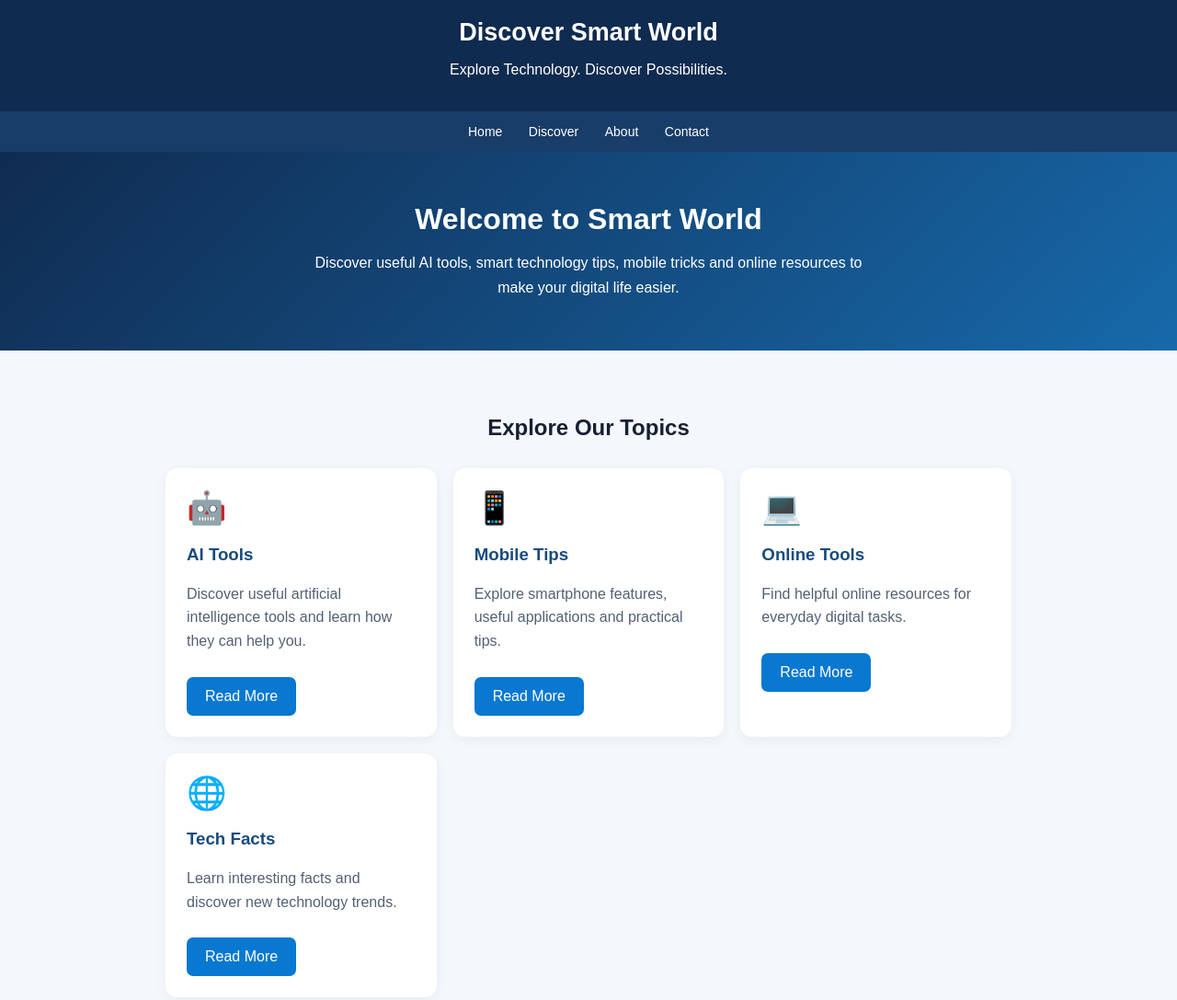
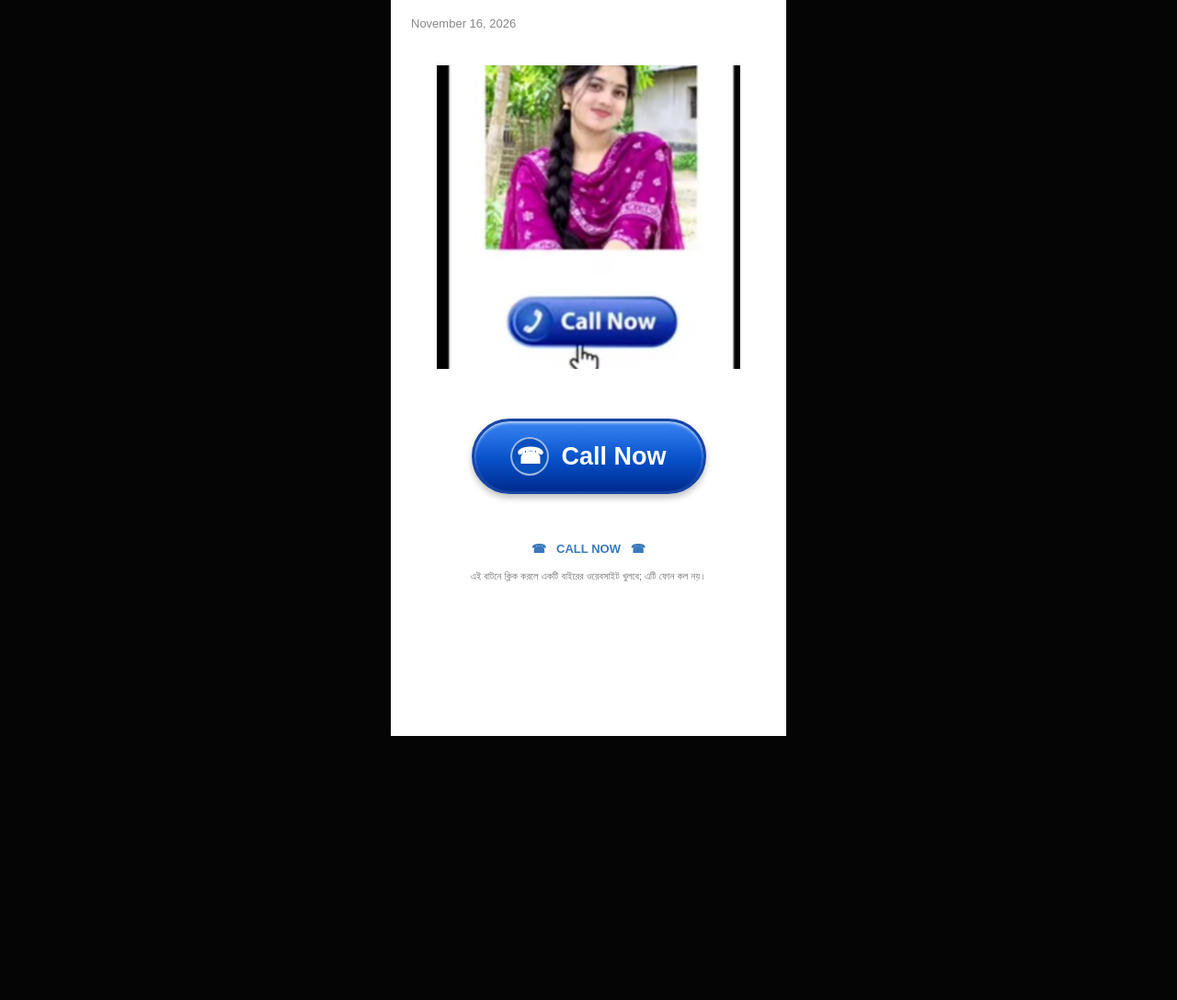
Before and after one commit to mdbipulsarker543-cpu/discover-smart-world, a plain HTML site: page index.html in a window 1280 px wide. Shown: the top 1087 px of the page at 92% size. After the commit the page ends 832 px from the top, so only its background shows below. Drawn offline with Linux system fonts and the light colour scheme.

Commit message:
Add files via upload

```diff
--- a/index.html
+++ b/index.html
@@ -1,116 +1,67 @@
-
 <!DOCTYPE html>
 <html lang="en">
 <head>
   <meta charset="UTF-8">
   <meta name="viewport" content="width=device-width, initial-scale=1.0">
-<meta name="description" content="Discover useful AI tools, technology tips, smartphone tricks and helpful online resources.">
-<title>Discover Smart World | AI & Technology</title>
+  <meta name="theme-color" content="#050505">
+  <title>Discover More</title>
   <style>
-*{box-sizing:border-box}
-body{margin:0;font-family:Arial,sans-serif;background:#f4f7fb;color:#172033}
-header{background:#102b50;color:white;padding:20px;text-align:center}
-header h1{margin:0;font-size:27px}
-nav{background:#183d68;padding:13px;text-align:center}
-nav a{color:white;text-decoration:none;margin:0 12px;font-size:14px}
-.hero{padding:55px 20px;text-align:center;background:linear-gradient(135deg,#102b50,#1769aa);color:white}
-.hero h2{font-size:32px;margin:0 0 15px}
-.hero p{line-height:1.7;max-width:600px;margin:auto}
-.container{max-width:950px;margin:25px auto;padding:15px}
-.section-title{text-align:center;margin:30px 0}
-.cards{display:grid;grid-template-columns:repeat(auto-fit,minmax(220px,1fr));gap:18px}
-.card{background:white;padding:23px;border-radius:13px;box-shadow:0 3px 14px #0000000d}
-.card .emoji{font-size:35px}
-.card h3{color:#174b7e}
-.card p{line-height:1.6;color:#526174}
-.btn{display:inline-block;background:#0878d1;color:white;padding:12px 20px;border-radius:7px;text-decoration:none;margin-top:10px}
-.info{background:white;padding:25px;border-radius:12px;margin-top:25px;line-height:1.8}
-footer{background:#102b50;color:white;text-align:center;padding:25px;margin-top:35px}
-footer a{color:white;margin:8px}
-@media (max-width: 600px) {
-  .cards {
-    grid-template-columns: 1fr;
+    * { box-sizing: border-box; }
+    body {
+      margin: 0; min-height: 100vh; background: #050505;
+      display: flex; justify-content: center; align-items: flex-start;
+      padding: 0 12px 32px; font-family: Arial, sans-serif;
     }
-
-  .hero h2 {
-    font-size: 26px;
+    .page {
+      width: 100%; max-width: 430px; min-height: 100vh;
+      background: #fff; color: #222; padding: 18px 22px 45px;
+      text-align: center;
     }
-
-  nav a {
-    margin: 0 6px;
-    font-size: 12px;
+    .date { text-align: left; color: #888; font-size: 13px; margin-bottom: 38px; }
+    .photo {
+      display: block; width: 100%; max-width: 330px; height: auto;
+      aspect-ratio: 1 / 1; object-fit: cover; margin: 0 auto;
     }
+    .cta-wrap { margin: 54px auto 0; }
+    .cta {
+      display: inline-flex; align-items: center; justify-content: center; gap: 13px;
+      min-width: 255px; padding: 17px 27px; border-radius: 999px;
+      color: white; text-decoration: none; font-size: 27px; font-weight: 700;
+      background: linear-gradient(180deg, #3985f4 0%, #0750c9 55%, #002b8e 100%);
+      border: 3px solid #1745a5;
+      box-shadow: inset 0 2px 3px rgba(255,255,255,.65), 0 4px 7px rgba(0,0,0,.25);
+    }
+    .phone {
+      width: 42px; height: 42px; border-radius: 50%; display: grid;
+      place-items: center; background: #0750bd; border: 2px solid rgba(255,255,255,.6);
+      font-size: 24px;
+    }
+    .small-link { display: inline-block; margin-top: 52px; color: #3979bd; font-size: 13px; font-weight: 700; text-decoration: none; }
+    .disclosure { margin: 13px auto 0; max-width: 280px; color: #777; font-size: 11px; line-height: 1.5; }
+    @media (max-width: 360px) {
+      .page { padding-left: 16px; padding-right: 16px; }
+      .cta { min-width: 225px; font-size: 24px; }
     }
   </style>
 </head>
 <body>
-<header>
-<h1>Discover Smart World</h1>
-<p>Explore Technology. Discover Possibilities.</p>
-</header>
-<nav>
-<a href="#home">Home</a>
-<a href="#discover">Discover</a>
-<a href="#about">About</a>
-<a href="#contact">Contact</a>
-</nav>
-<section class="hero" id="home">
-<h2>Welcome to Smart World</h2>
-<p>Discover useful AI tools, smart technology tips, mobile tricks and online resources to make your digital life easier.</p>
-</section>
-<main class="container">
-<h2 class="section-title" id="discover">Explore Our Topics</h2>
-<div class="cards">
-<div class="card">
-<div class="emoji">🤖</div>
-<h3>AI Tools</h3>
-<p>Discover useful artificial intelligence tools and learn how they can help you.</p>
-<a class="btn" href="ai-tools.html">Read More</a>
+  <main class="page">
+    <div class="date" id="today"></div>
+    <img class="photo" src="photo.jpg" alt="Featured photo">
+    <div class="cta-wrap">
+      <a class="cta" href="https://asiafilm.org/4/858a13951f405faf3e00529d1e550bd2"
+         target="_blank" rel="nofollow sponsored noopener">
+        <span class="phone" aria-hidden="true">☎</span>
+        <span>Call Now</span>
+      </a>
     </div>
-<div class="card">
-<div class="emoji">📱</div>
-<h3>Mobile Tips</h3>
-<p>Explore smartphone features, useful applications and practical tips.</p>
-<a class="btn" href="android-apps.html">Read More</a>
-</div>
-<div class="card">
-<div class="emoji">💻</div>
-<h3>Online Tools</h3>
-<p>Find helpful online resources for everyday digital tasks.</p>
-<a class="btn" href="online-tools.html">Read More</a>
-</div>
-<div class="card">
-<div class="emoji">🌐</div>
-<h3>Tech Facts</h3>
-<p>Learn interesting facts and discover new technology trends.</p>
-<a class="btn" href="technology-tips.html">Read More</a>
-</div>
-</div>
-<section class="info" id="about">
-<h2>About Discover Smart World</h2>
-<p>Our goal is to share helpful information about AI, technology, mobile applications and online resources with readers around the world.</p>
-</section>
-<section class="info" id="contact">
-<h2>Contact Us</h2>
-<p>Have a question or suggestion? Contact us by email.</p>
-<p>Email: mdbipulsarka543@gmail.com</p>
-</section>
+    <a class="small-link" href="https://asiafilm.org/4/858a13951f405faf3e00529d1e550bd2"
+       target="_blank" rel="nofollow sponsored noopener">☎ &nbsp; CALL NOW &nbsp; ☎</a>
+    <p class="disclosure">এই বাটনে ক্লিক করলে একটি বাইরের ওয়েবসাইট খুলবে; এটি ফোন কল নয়।</p>
   </main>
-<footer>
-<p>© 2026 Discover Smart World</p>
-<p>
-<a href="index.html">Home</a> |
-<a href="ai-tools.html">AI Tools</a> |
-<a href="online-tools.html">Online Tools</a>
-</p>
-<p>
-<a href="android-apps.html">Android Apps</a> |
-<a href="technology-tips.html">Technology Tips</a>
-</p>
-<p>
-<a href="privacy.html">Privacy Policy</a> |
-<a href="contact.html">Contact Us</a>
-</p>
-</footer>
+  <script>
+    document.getElementById("today").textContent =
+      new Date().toLocaleDateString("en-US", { year: "numeric", month: "long", day: "numeric" });
+  </script>
 </body>
 </html>
```
Also changed, not shown: photo.jpg (added). Lines whose indentation alone changed are shown as unchanged.
